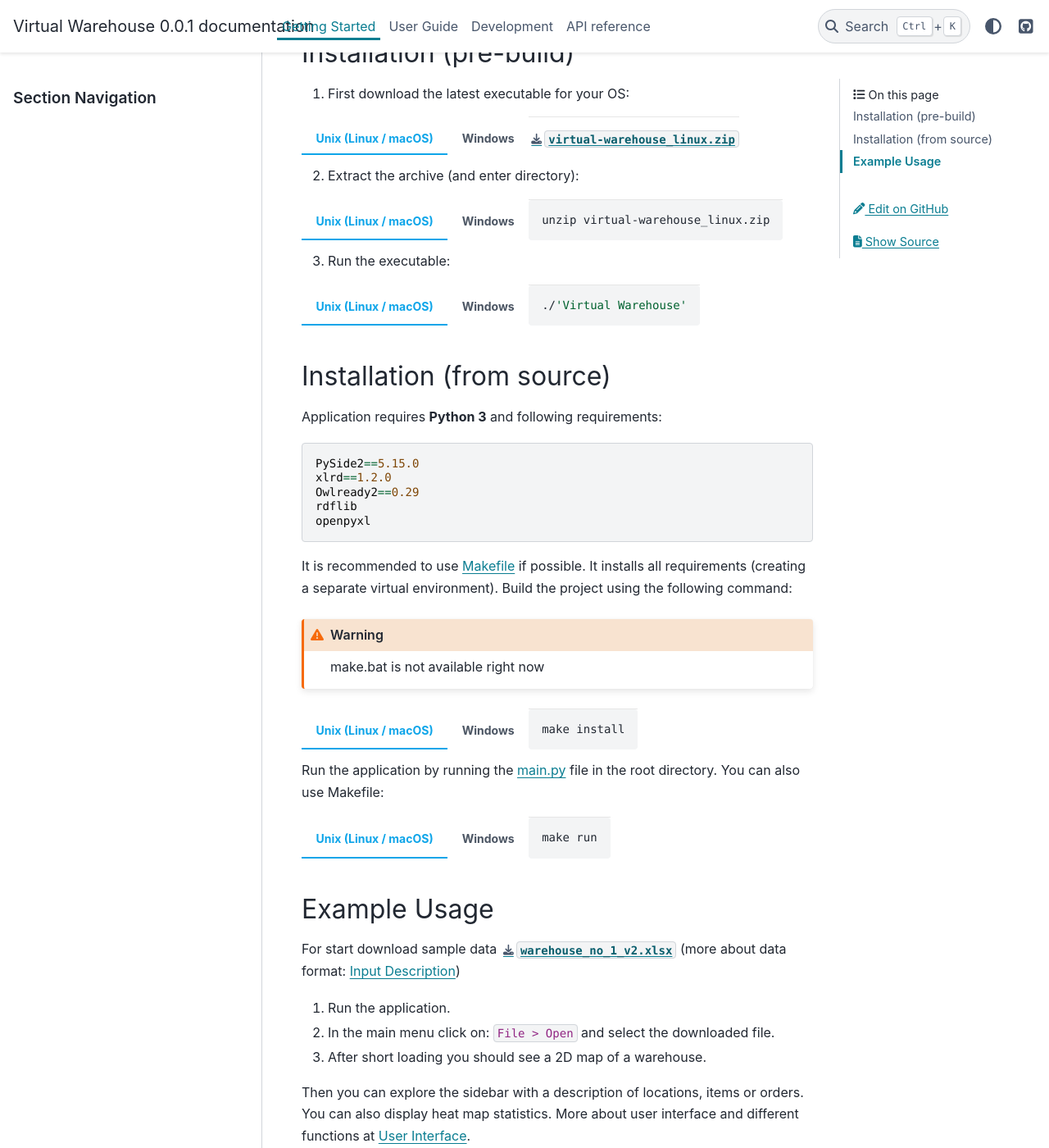
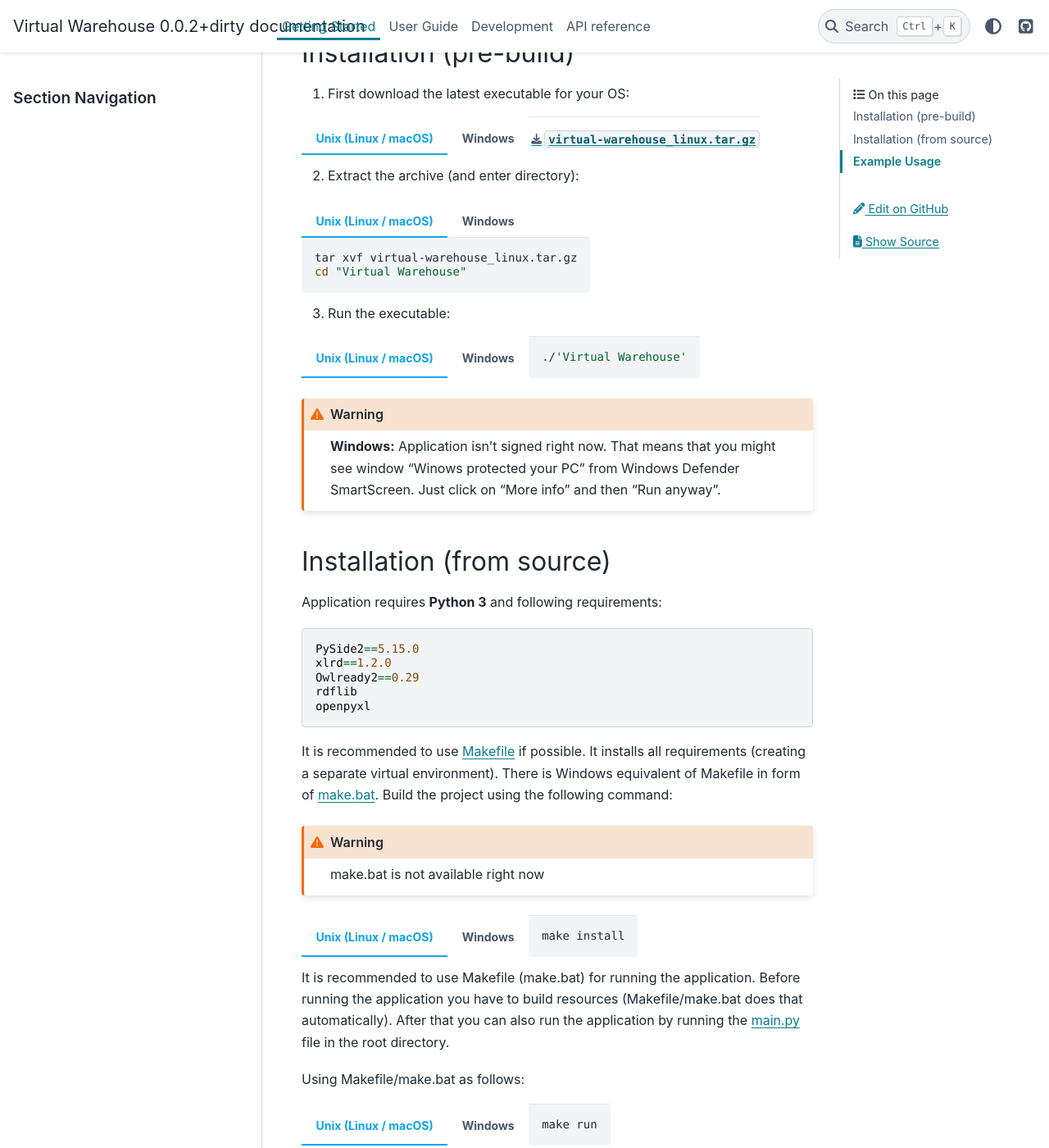
Before and after one commit to Breta01/virtual-warehouse, a Sphinx documentation site: the page built from docs/source/getting_started/index.rst, in a window 1280 px wide and 1400 px high, scrolled down 330 px. Shown: the whole window at 82% size. Built offline with Sphinx 7.4.7 and the PyData theme 0.15.4, drawn with Linux system fonts in a browser that asks for light colours.

Commit message:
Update getting started docs

```diff
--- a/docs/source/getting_started/index.rst
+++ b/docs/source/getting_started/index.rst
@@ -16,7 +16,7 @@ Installation (pre-build)
 
 .. tab:: Unix (Linux / macOS)
 
-   :download:`virtual-warehouse_linux.zip <https://drive.google.com/file/d/1dOpJeUEHHL79EZ7MNEoo-NDB2y56YMjw/view?usp=sharing>`
+   :download:`virtual-warehouse_linux.tar.gz <https://drive.google.com/file/d/1ABhmw5eDQxY55qfiys1DiB1bvxh-VTRD/view?usp=sharing>`
 
 .. tab:: Windows
 
@@ -29,14 +29,15 @@ Installation (pre-build)
 
    .. code-block:: bash
 
-      unzip virtual-warehouse_linux.zip
+      tar xvf virtual-warehouse_linux.tar.gz
+      cd "Virtual Warehouse"
 
 
 .. tab:: Windows
 
    .. code-block:: console
 
-      Use some archive manager
+      Use some archive manager then enter the directory
 
 
 3. Run the executable:
@@ -56,6 +57,11 @@ Installation (pre-build)
       # Double-click "Virtual Warehouse.exe" or run in command line:
       start "Virtual Warehouse.exe"
 
+.. warning::
+
+   **Windows:** Application isn't signed right now. That means that you might see window "Winows protected your PC" from Windows Defender SmartScreen. Just click on "More info" and then "Run anyway".
+
+
 
 Installation (from source)
 ==========================
@@ -66,7 +72,7 @@ Application requires **Python 3** and following requirements:
 
 
 
-It is recommended to use `Makefile <https://github.com/Breta01/virtual-warehouse/blob/master/Makefile>`_ if possible. It installs all requirements (creating a separate virtual environment). Build the project using the following command:
+It is recommended to use `Makefile <https://github.com/Breta01/virtual-warehouse/blob/master/Makefile>`_ if possible. It installs all requirements (creating a separate virtual environment). There is Windows equivalent of Makefile in form of `make.bat <https://github.com/Breta01/virtual-warehouse/blob/master/make.bat>`_. Build the project using the following command:
 
 .. warning::
 
@@ -83,11 +89,13 @@ It is recommended to use `Makefile <https://github.com/Breta01/virtual-warehouse
    .. code-block:: bash
 
       # Install Python 3 (follow instructions at https://www.python.org)
-      make.bat install
-      start "Virtual Warehouse.exe"
+      # Following command creates virtual environment venv with all requirements
+      make.bat venv
 
 
-Run the application by running the `main.py <https://github.com/Breta01/virtual-warehouse/blob/master/main.py>`_ file in the root directory. You can also use Makefile:
+It is recommended to use Makefile (make.bat) for running the application. Before running the application you have to build resources (Makefile/make.bat does that automatically). After that you can also run the application by running the `main.py <https://github.com/Breta01virtual-warehouse/blob/master/main.py>`_ file in the root directory.
+
+Using Makefile/make.bat as follows:
 
 .. tab:: Unix (Linux / macOS)
 
--- a/virtual_warehouse/__init__.py
+++ b/virtual_warehouse/__init__.py
@@ -1 +1 @@
-__version__ = "0.0.1"
+__version__ = "0.0.2+dirty"
```
